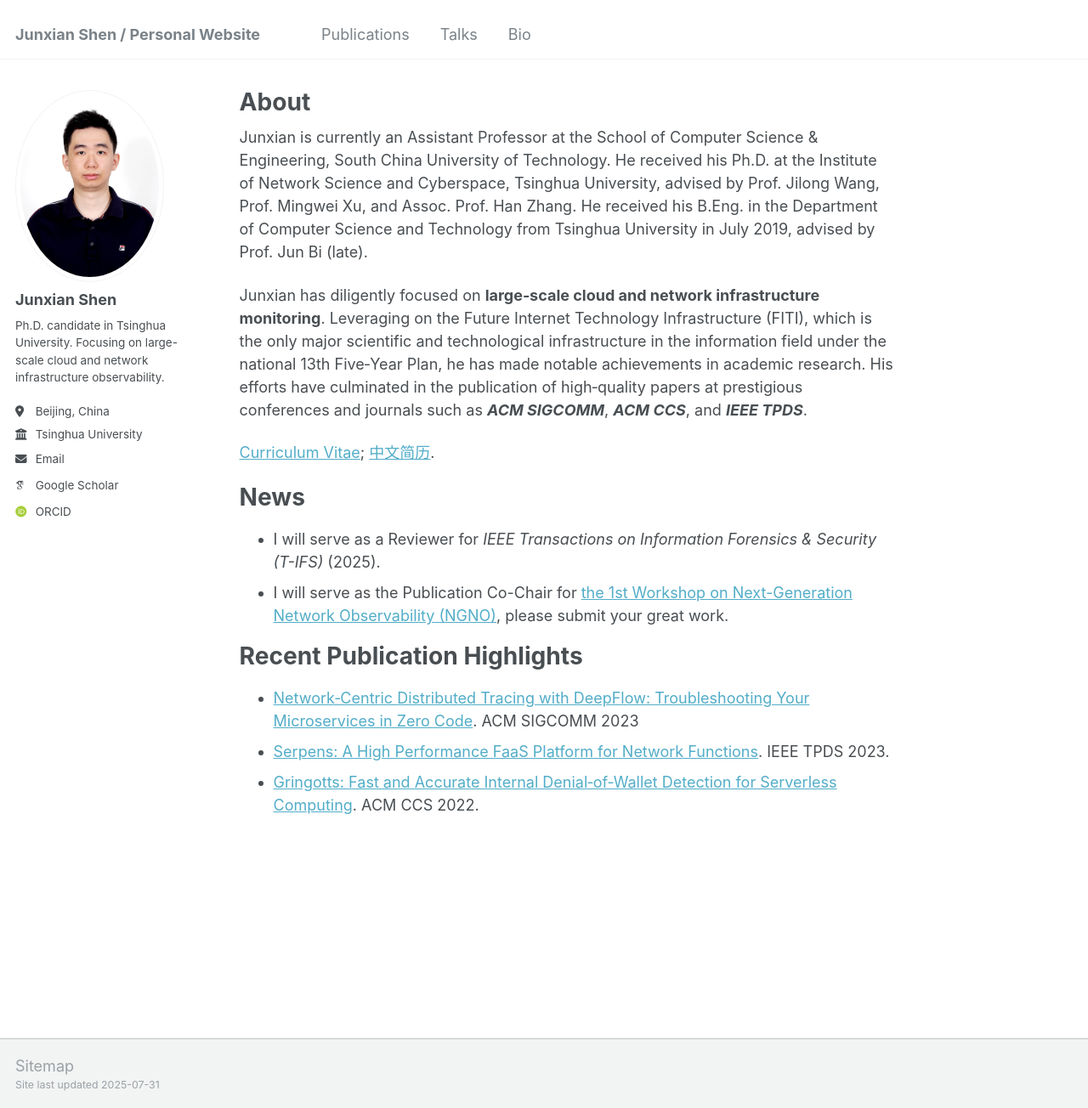
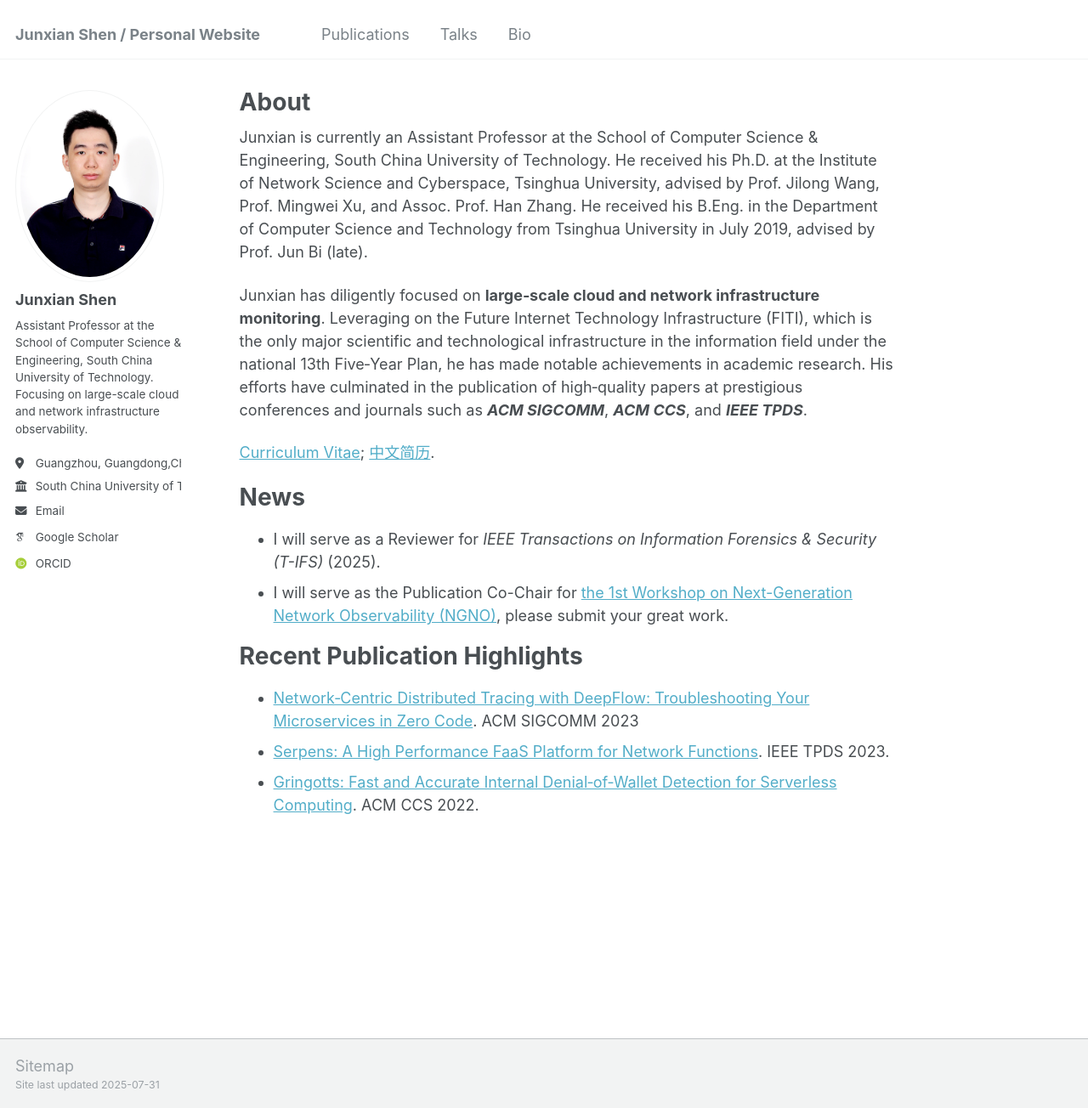
Before and after one commit to Junxian-Shen/Junxian-Shen.github.io, a Jekyll site: the page built from _pages/about.md, in a window 1280 px wide and 1304 px high. Shown: the whole window at 85% size. Built offline with Jekyll 4.4.1, drawn with Linux system fonts in a browser that asks for light colours; some web fonts are replaced.

Commit message:
add sidebar

```diff
--- a/_config.yml
+++ b/_config.yml
@@ -24,9 +24,9 @@ author:
   avatar           : "profile.png"
   name             : "Junxian Shen"
   pronouns         : # example: "she/her"
-  bio              : "Ph.D. candidate in Tsinghua University. Focusing on large-scale cloud and network infrastructure observability."
-  location         : "Beijing, China"
-  employer         : "Tsinghua University"
+  bio              : "Assistant Professor at the School of Computer Science & Engineering, South China University of Technology. Focusing on large-scale cloud and network infrastructure observability."
+  location         : "Guangzhou, Guangdong,China"
+  employer         : "South China University of Technology"
   uri              : # URL
   email            : "shenjx22@mails.tsinghua.edu.cn"
 
```
